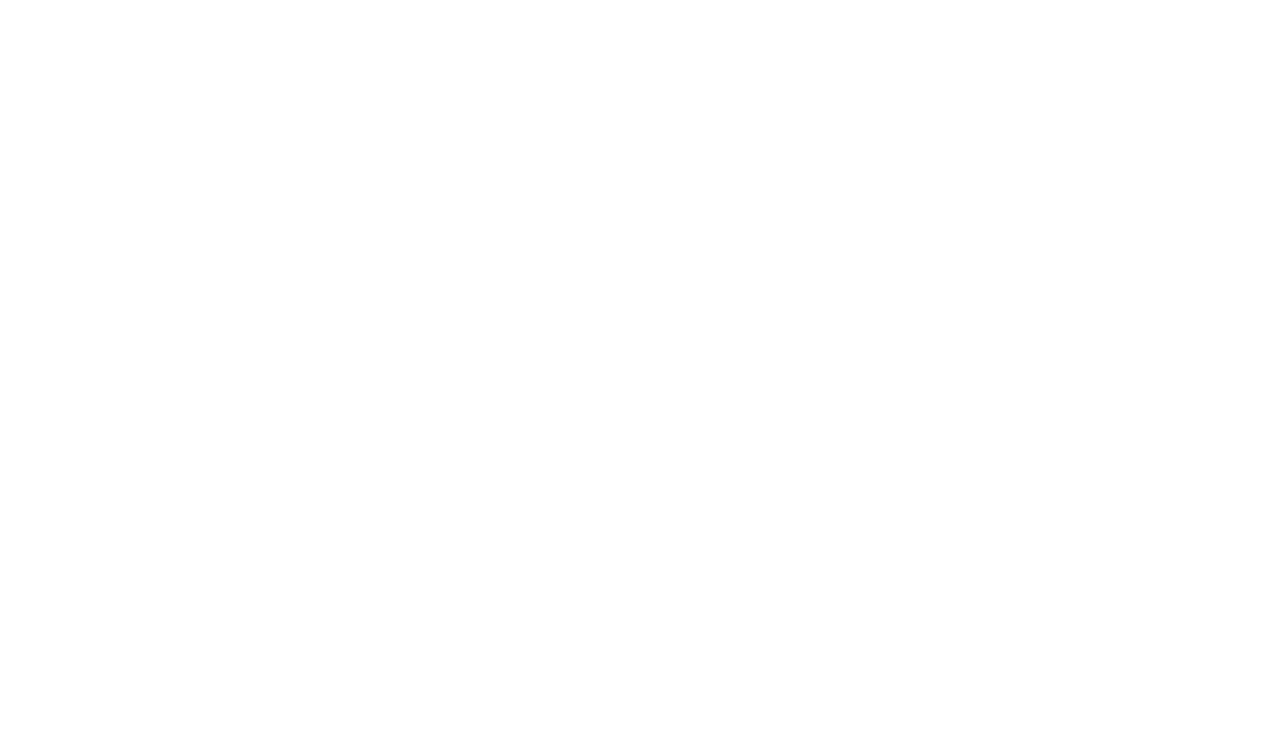
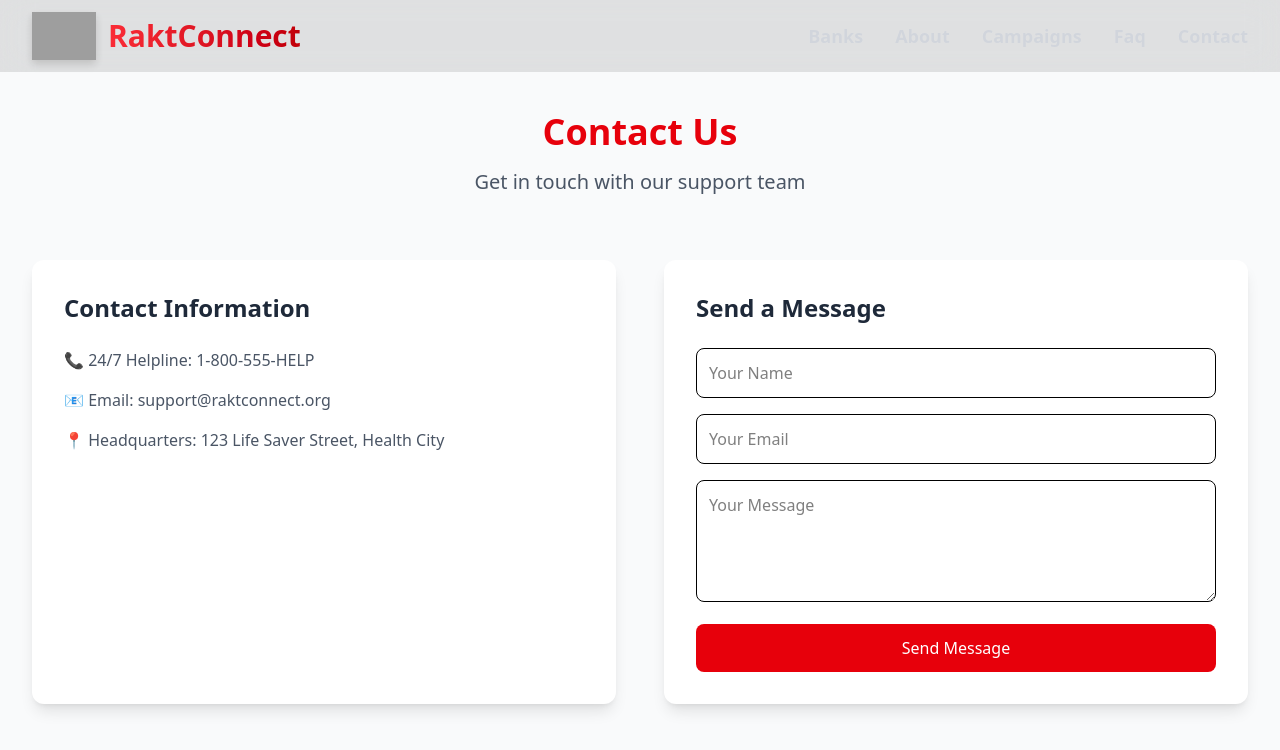
Before and after one commit to adityas1309/RaktConnect, a React (Vite) app in the folder client/: page /contact in a window 1280 px wide. Before the commit this address had no page. Shown: the top 750 px of the page. Built offline with nearby package versions, Linux system fonts and the light colour scheme; grey boxes are pictures that could not be loaded.

Commit message:
contact us

```diff
--- a/client/src/App.jsx
+++ b/client/src/App.jsx
@@ -2,6 +2,7 @@ import LandingPage from "./components/Landing/LandingPage";
 import { BrowserRouter, Routes, Route, Outlet } from "react-router";
 import Navbar from "./components/Landing/Navbar";
 import About from "./components/Landing/About";
+import Contact from "./components/Landing/Contact";
 
 const AppLayout = () => {
   return (
@@ -20,6 +21,7 @@ function App() {
         <Route path="/" element={<AppLayout />}>
           <Route index element={<LandingPage />} />
           <Route path="/about" element={<About />} />
+          <Route path="/contact" element={<Contact />} />
         </Route>
       </Routes>
     </BrowserRouter>
--- /dev/null
+++ b/client/src/components/Landing/Contact.jsx
@@ -0,0 +1,57 @@
+import React from 'react';
+
+const Contact = () => {
+  return (
+    <div className="min-h-screen bg-gray-50 py-16 px-4 sm:px-6 lg:px-8">
+      <div className="max-w-7xl mx-auto">
+        <div className="text-center mb-16">
+          <h1 className="text-4xl font-bold text-red-600 mb-4 mt-12">Contact Us</h1>
+          <p className="text-xl text-gray-600">Get in touch with our support team</p>
+        </div>
+
+        <div className="grid md:grid-cols-2 gap-12">
+          <div className="bg-white rounded-xl shadow-lg p-8">
+            <h2 className="text-2xl font-semibold text-gray-800 mb-6">Contact Information</h2>
+            <div className="space-y-4 text-gray-600">
+              <p>📞 24/7 Helpline: 1-800-555-HELP</p>
+              <p>📧 Email: support@raktconnect.org</p>
+              <p>📍 Headquarters: 123 Life Saver Street, Health City</p>
+            </div>
+          </div>
+
+          <div className="bg-white rounded-xl shadow-lg p-8">
+            <h2 className="text-2xl font-semibold text-gray-800 mb-6">Send a Message</h2>
+            <form className="space-y-4">
+              <div>
+                <input
+                  type="text"
+                  placeholder="Your Name"
+                  className="w-full p-3 border rounded-lg focus:ring-2 focus:ring-red-500"
+                />
+              </div>
+              <div>
+                <input
+                  type="email"
+                  placeholder="Your Email"
+                  className="w-full p-3 border rounded-lg focus:ring-2 focus:ring-red-500"
+                />
+              </div>
+              <div>
+                <textarea
+                  placeholder="Your Message"
+                  rows="4"
+                  className="w-full p-3 border rounded-lg focus:ring-2 focus:ring-red-500"
+                ></textarea>
+              </div>
+              <button className="w-full bg-red-600 text-white py-3 rounded-lg hover:bg-red-700 transition-colors">
+                Send Message
+              </button>
+            </form>
+          </div>
+        </div>
+      </div>
+    </div>
+  );
+};
+
+export default Contact;
```
